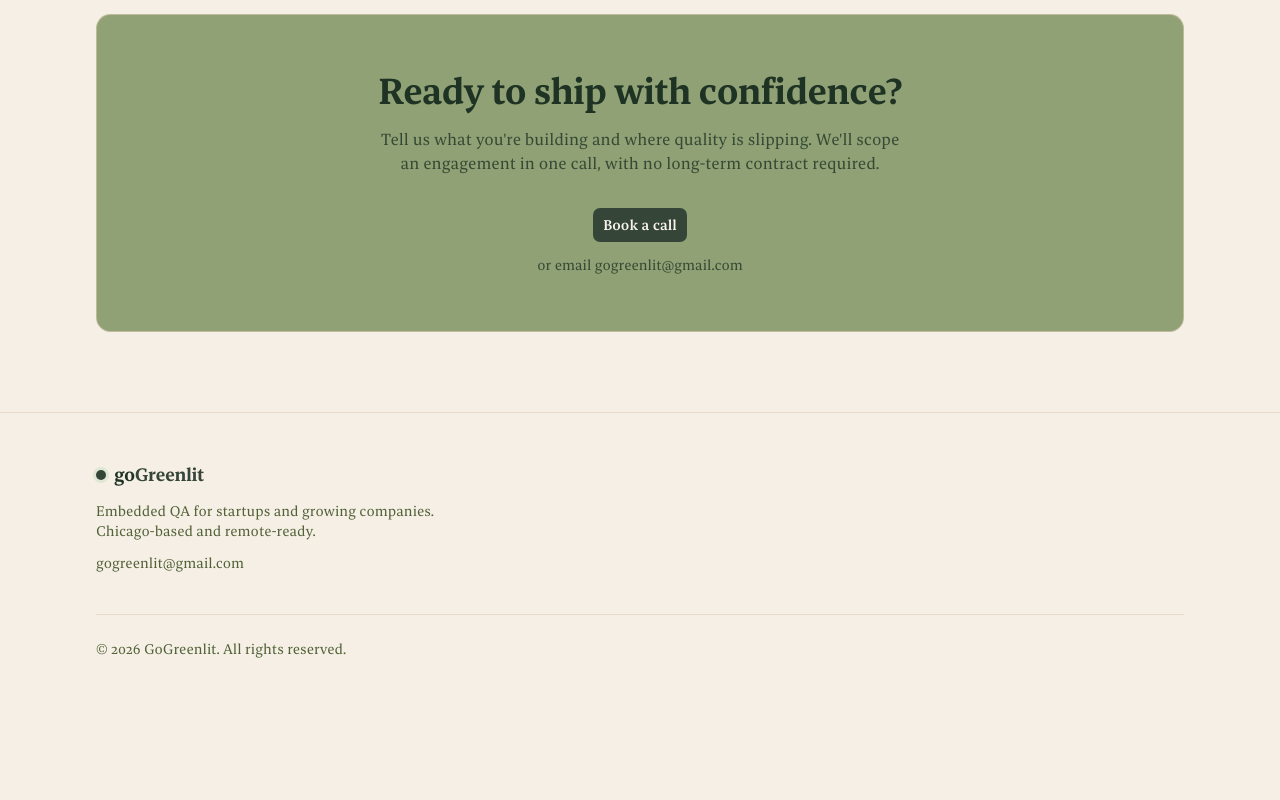
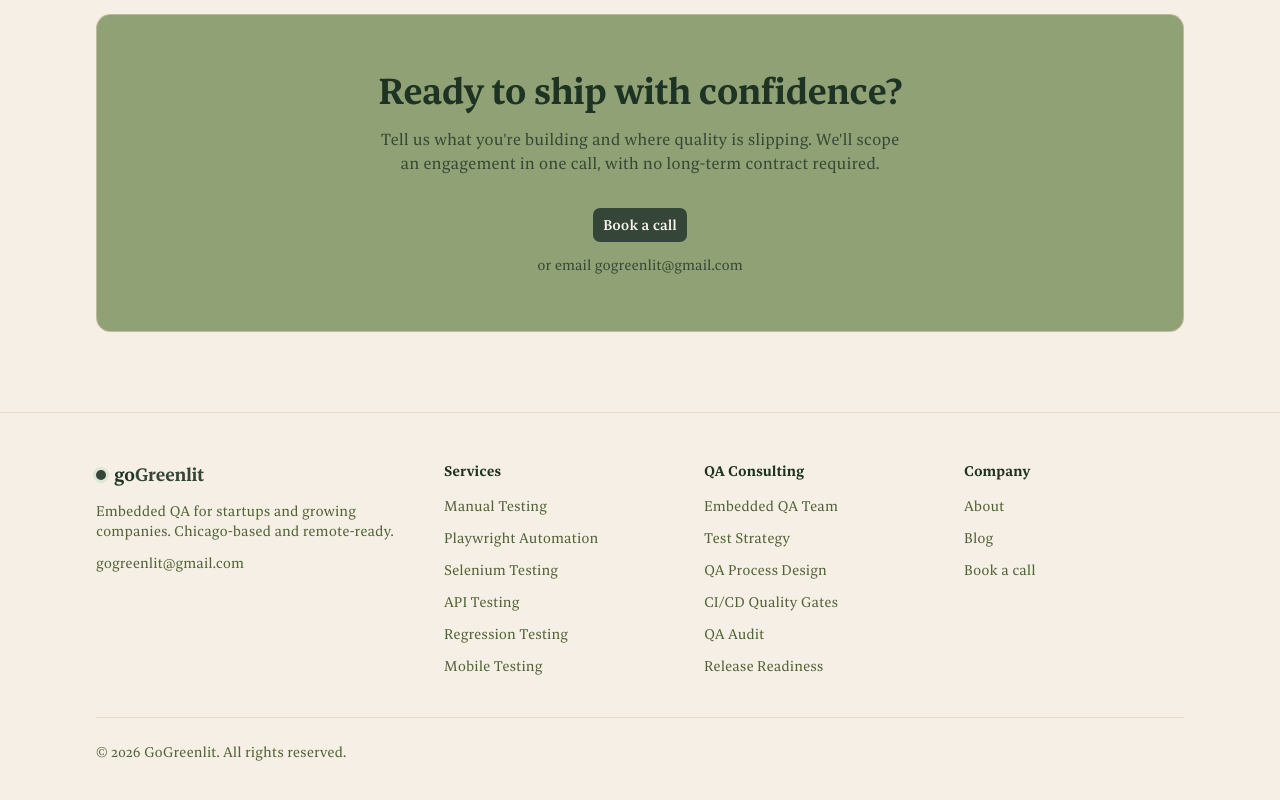
Before and after one commit to MuhammadAli0297/goGreenlit, a Next.js app: page / in a window 1280 px wide. Shown: the part 3201-4001 px from the top of the page. Before the commit the page ends 3908 px from the top, so only its background shows below. Built offline with nearby package versions, Linux system fonts and the light colour scheme; no server answers.

Commit message:
feat: add sitewide footer navigation link columns
The footer had no internal links beyond a mailto:, so every route
depended entirely on the header dropdown to be reachable. Add Services,
QA Consulting, and Company link columns built from siteConfig.nav.

```diff
--- a/src/components/layout/site-footer.tsx
+++ b/src/components/layout/site-footer.tsx
@@ -1,5 +1,14 @@
+import Link from "next/link";
+
 import { Logo } from "@/components/layout/logo";
 import { siteConfig } from "@/lib/site-config";
+
+/** Services and QA Consulting each carry a full set of subpages, mirror them as footer link columns. */
+const footerNavGroups = siteConfig.nav.filter(
+  (item) => item.label === "Services" || item.label === "QA Consulting",
+);
+const aboutItem = siteConfig.nav.find((item) => item.label === "About");
+const blogItem = siteConfig.nav.find((item) => item.label === "Blog");
 
 export function SiteFooter() {
   const year = new Date().getFullYear();
@@ -7,6 +16,8 @@ export function SiteFooter() {
   return (
     <footer className="border-border/60 bg-background border-t">
       <div className="mx-auto max-w-6xl px-4 py-12 sm:px-6 lg:px-8">
+        <div className="grid gap-10 sm:grid-cols-2 lg:grid-cols-[1.4fr_1fr_1fr_1fr]">
+          <div>
             <Logo />
             <p className="text-muted-foreground mt-3 max-w-sm text-sm">
               {siteConfig.footerDescription}
@@ -17,6 +28,64 @@ export function SiteFooter() {
             >
               {siteConfig.email}
             </a>
+          </div>
+
+          {footerNavGroups.map((group) => (
+            <nav key={group.href} aria-label={group.label}>
+              <h3 className="text-foreground text-sm font-semibold">
+                <Link href={group.href} className="hover:underline">
+                  {group.label}
+                </Link>
+              </h3>
+              <ul className="mt-3 space-y-2">
+                {group.items?.map((sub) => (
+                  <li key={sub.href}>
+                    <Link
+                      href={sub.href}
+                      className="text-muted-foreground hover:text-foreground text-sm"
+                    >
+                      {sub.label}
+                    </Link>
+                  </li>
+                ))}
+              </ul>
+            </nav>
+          ))}
+
+          <nav aria-label="Company">
+            <h3 className="text-foreground text-sm font-semibold">Company</h3>
+            <ul className="mt-3 space-y-2">
+              {aboutItem ? (
+                <li>
+                  <Link
+                    href={aboutItem.href}
+                    className="text-muted-foreground hover:text-foreground text-sm"
+                  >
+                    {aboutItem.label}
+                  </Link>
+                </li>
+              ) : null}
+              {blogItem ? (
+                <li>
+                  <Link
+                    href={blogItem.href}
+                    className="text-muted-foreground hover:text-foreground text-sm"
+                  >
+                    {blogItem.label}
+                  </Link>
+                </li>
+              ) : null}
+              <li>
+                <Link
+                  href={siteConfig.links.calendar}
+                  className="text-muted-foreground hover:text-foreground text-sm"
+                >
+                  Book a call
+                </Link>
+              </li>
+            </ul>
+          </nav>
+        </div>
 
         <div className="border-border/60 text-muted-foreground mt-10 border-t pt-6 text-sm">
           &copy; {year} {siteConfig.legalName}. All rights reserved.
```
Lines whose indentation alone changed are shown as unchanged.
